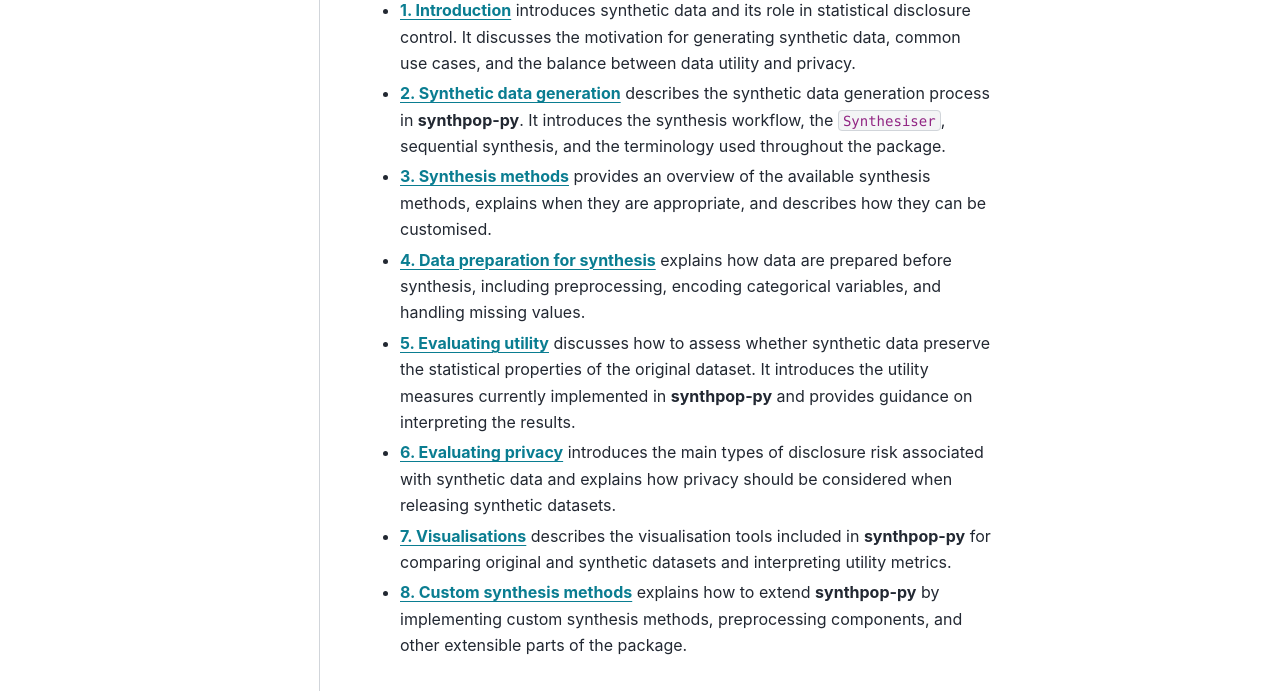
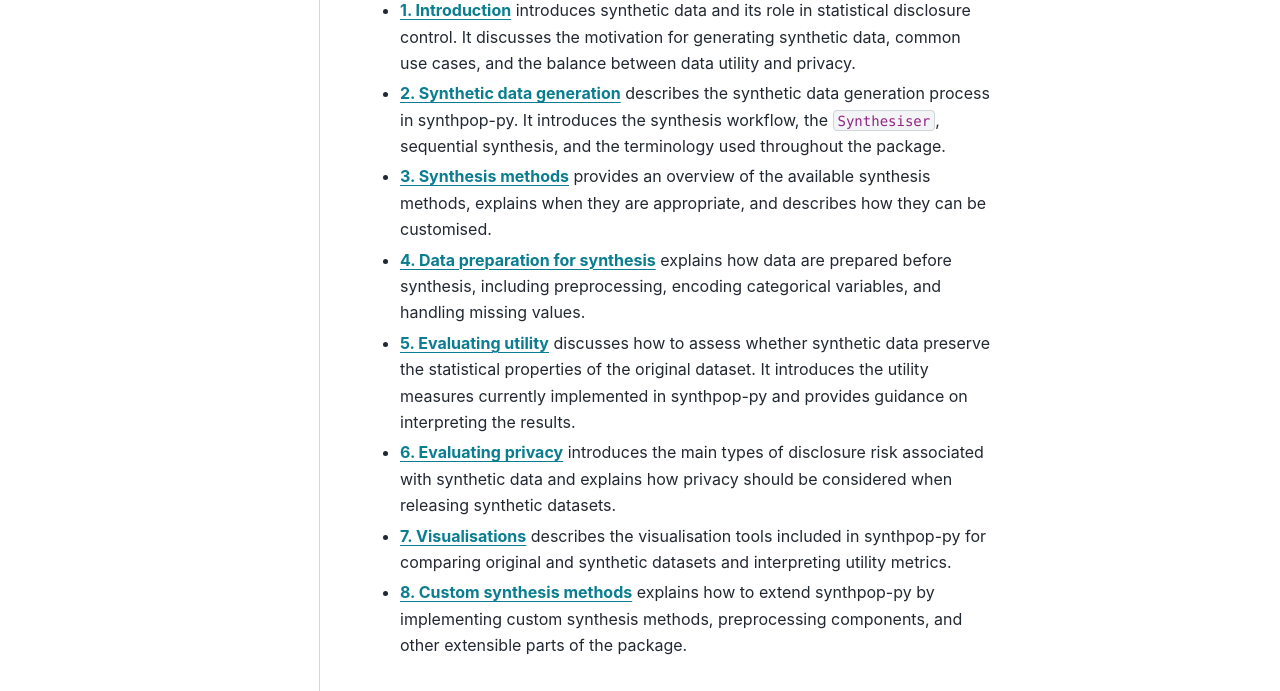
Before and after one commit to duonl/synthpop-py, a Sphinx documentation site: the page built from docs/source/user_guides/user_guides_index.md, in a window 1280 px wide and 1400 px high. Shown: the part 505-1196 px from the top of the window. Built offline with Sphinx 7.4.7 and the PyData theme 0.15.4, drawn with Linux system fonts in a browser that asks for light colours.

Commit message:
remove bold

````diff
--- a/docs/source/user_guides/user_guides_index.md
+++ b/docs/source/user_guides/user_guides_index.md
@@ -7,19 +7,19 @@ The guides below provide more detailed explanations of specific topics:
 
 - **{doc}`1_introduction`** introduces synthetic data and its role in statistical disclosure control. It discusses the motivation for generating synthetic data, common use cases, and the balance between data utility and privacy.
 
-- **{doc}`2_synthetic_data_generation`** describes the synthetic data generation process in **synthpop-py**. It introduces the synthesis workflow, the `Synthesiser`, sequential synthesis, and the terminology used throughout the package.
+- **{doc}`2_synthetic_data_generation`** describes the synthetic data generation process in synthpop-py. It introduces the synthesis workflow, the `Synthesiser`, sequential synthesis, and the terminology used throughout the package.
 
 - **{doc}`3_synthesis_methods`** provides an overview of the available synthesis methods, explains when they are appropriate, and describes how they can be customised.
 
 - **{doc}`4_data_preparation`** explains how data are prepared before synthesis, including preprocessing, encoding categorical variables, and handling missing values.
 
-- **{doc}`5_evaluating_utility`** discusses how to assess whether synthetic data preserve the statistical properties of the original dataset. It introduces the utility measures currently implemented in **synthpop-py** and provides guidance on interpreting the results.
+- **{doc}`5_evaluating_utility`** discusses how to assess whether synthetic data preserve the statistical properties of the original dataset. It introduces the utility measures currently implemented in synthpop-py and provides guidance on interpreting the results.
 
 - **{doc}`6_evaluating_privacy`** introduces the main types of disclosure risk associated with synthetic data and explains how privacy should be considered when releasing synthetic datasets.
 
-- **{doc}`7_visualisations`** describes the visualisation tools included in **synthpop-py** for comparing original and synthetic datasets and interpreting utility metrics.
+- **{doc}`7_visualisations`** describes the visualisation tools included in synthpop-py for comparing original and synthetic datasets and interpreting utility metrics.
 
-- **{doc}`8_custom_synthesis_methods`** explains how to extend **synthpop-py** by implementing custom synthesis methods, preprocessing components, and other extensible parts of the package.
+- **{doc}`8_custom_synthesis_methods`** explains how to extend synthpop-py by implementing custom synthesis methods, preprocessing components, and other extensible parts of the package.
 
 ## Guides
 ```{toctree}
````
